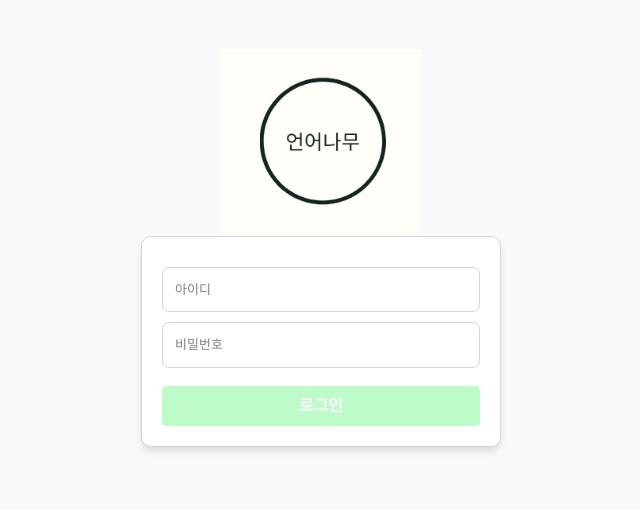
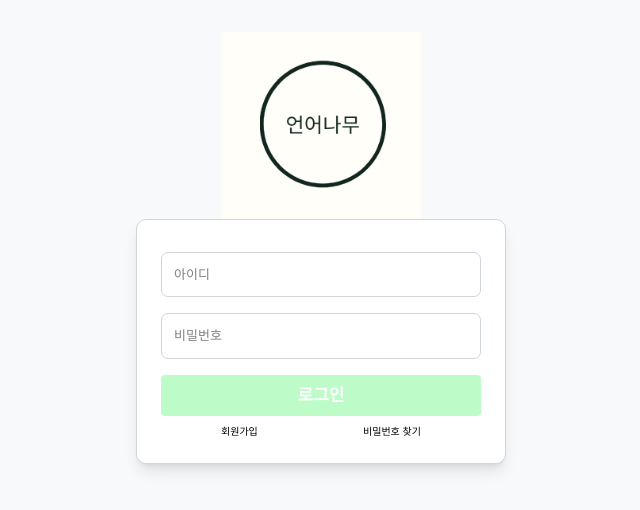
Before and after one commit to DongYeopMe/wordbox, a React (Vite) app in the folder frontend/: page /login in a window 1280 px wide. Shown: the part 152-662 px from the top of the page, without its empty margins (319-959 px from the left). Built offline with nearby package versions, Linux system fonts and the light colour scheme.

Commit message:
로그인 페이지 추가 수정

```diff
--- a/frontend/src/pages/login.jsx
+++ b/frontend/src/pages/login.jsx
@@ -45,11 +45,11 @@ const login = () => {
     <div className="w-full min-h-screen flex flex-col justify-center items-center bg-[#f8f9fa] font-[Arial,sans-serif]">
       <img src={Logo} alt="logo" width={200} height={200} />
       <form
-        className="w-[360px] p-5 bg-white border border-gray-300 rounded-[10px] shadow-[0_5px_6px_rgba(0,0,0,0.1)]"
+        className="w-[370px] p-6 bg-white border border-gray-300 rounded-[10px] shadow-lg"
         onSubmit={handleLogin}
       >
         <input
-          className="w-full p-3 my-[10px] border border-gray-300 rounded-[7px] text-[13px] focus:outline-none focus:placeholder:text-[12px] focus:placeholder:font-[Arial,sans-serif]"
+          className="w-full p-3 my-[8px] border border-gray-300 rounded-[7px] text-[13px] focus:border-black focus:text-[12px]"
           type="text"
           id="userid"
           value={userId}
@@ -57,7 +57,7 @@ const login = () => {
           placeholder="아이디"
         />
         <input
-          className="w-full p-3 mb-[10px] border border-gray-300 rounded-[7px] text-[13px] focus:outline-none focus:placeholder:text-[12px] focus:placeholder:font-[Arial,sans-serif]"
+          className="w-full p-3 my-[8px] border border-gray-300 rounded-[7px] text-[13px] focus:border-black focus:text-[12px]"
           type="password"
           id="password"
           value={password}
@@ -66,10 +66,14 @@ const login = () => {
         />
         <button
           type="submit"
-          className="w-full py-2 mt-2 bg-[#bdfcc9] text-white text-[16px] font-bold rounded cursor-pointer"
+          className="w-full py-2 mt-2 bg-[#bdfcc9] text-white text-[17px] font-bold rounded cursor-pointer"
         >
           로그인
         </button>
+        <div className="flex justify-between text-[10px] px-15 pt-2">
+          <a className="cursor-pointer">회원가입</a>
+          <a className="cursor-pointer">비밀번호 찾기</a>
+        </div>
       </form>
     </div>
   );
```
